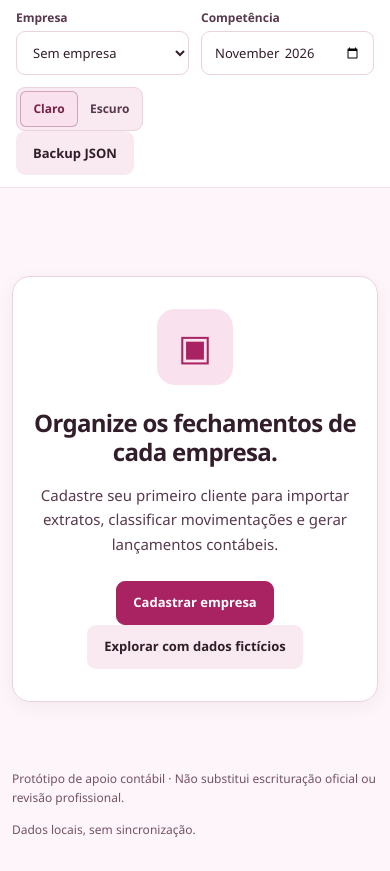
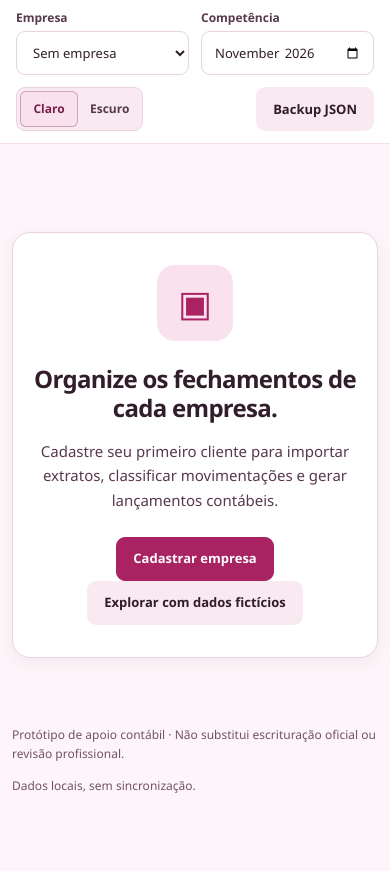
Before and after one commit to sylviohmartins/my-system, a website with bundled scripts: page index.html in a window 390 px wide. Shown: the part 100-971 px from the top of the page. After the commit the page ends 927 px from the top, so only its background shows below. Built offline with nearby package versions, Linux system fonts and the light colour scheme.

Commit message:
style: alinhar controle de aparência e backup em uma linha no celular

```diff
--- a/styles.css
+++ b/styles.css
@@ -212,6 +212,7 @@ button, input, select { accent-color: var(--brand); }
   background: var(--surface); border-bottom: 1px solid var(--border-soft);
 }
 .top-right { display: flex; gap: var(--space-3); align-items: flex-end; flex-wrap: wrap; }
+.top-actions { display: flex; align-items: center; gap: var(--space-3); flex-wrap: wrap; }
 .top-right label { display: flex; flex-direction: column; gap: var(--space-1); font-size: 12px; font-weight: 700; color: var(--text-secondary); }
 .top-right select, .top-right input {
   min-height: 44px; min-width: 178px; border: 1px solid var(--border);
@@ -378,7 +379,8 @@ footer { display: flex; justify-content: space-between; flex-wrap: wrap; gap: va
   .top-right { display: grid; grid-template-columns: 1fr 1fr; gap: var(--space-3); margin-top: var(--space-3); }
   .top-right label { min-width: 0; }
   .top-right select, .top-right input { min-width: 0; width: 100%; }
-  .top-right > .btn { grid-column: span 2; width: fit-content; }
+  .top-actions { grid-column: span 2; display: flex; justify-content: space-between; gap: var(--space-3); }
+  .top-actions > .btn { flex: 0 0 auto; }
   .heading { flex-direction: column; align-items: flex-start; gap: var(--space-4); }
   .heading h1 { font-size: 26px; }
   .heading > div:last-child { width: 100%; }
@@ -441,5 +443,5 @@ footer { display: flex; justify-content: space-between; flex-wrap: wrap; gap: va
 :root[data-theme="dark"] .sheet-backdrop { background: var(--sheet-backdrop); }
 
 @media (max-width: 650px) {
-  .top-right .theme-toggle { grid-column: span 2; justify-self: start; }
+  .top-right .theme-toggle { grid-column: auto; justify-self: auto; }
 }
```
